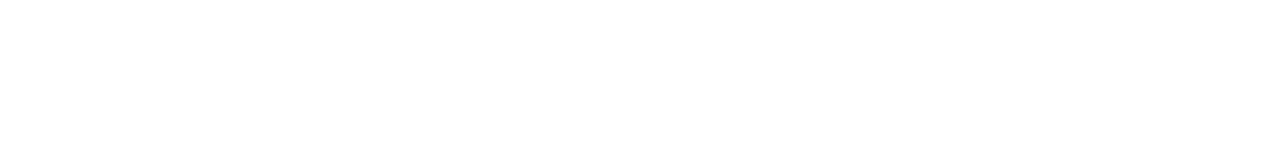
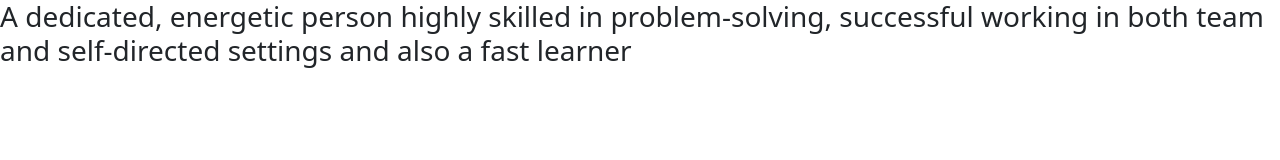
Before and after one commit to Mashhoorkhanvv/registration-form, a plain HTML site: page personal.html in a window 1280 px wide. Drawn offline with nearby package versions, Linux system fonts and the light colour scheme.

Commit message:
Update personal.html

```diff
--- a/personal.html
+++ b/personal.html
@@ -8,10 +8,13 @@
     <link rel="icon" href="https://media-exp1.licdn.com/dms/image/C4E03AQH8Ai-BuSC55A/profile-displayphoto-shrink_200_200/0/1629877163842?e=1635379200&v=beta&t=iwK59L3nBGaETSNcU9sa-r269Jeaqqg612TXdEamoPc" type="image/gif" sizes="16x16">
     <link href="https://cdn.jsdelivr.net/npm/bootstrap@5.1.0/dist/css/bootstrap.min.css" rel="stylesheet" integrity="sha384-KyZXEAg3QhqLMpG8r+8fhAXLRk2vvoC2f3B09zVXn8CA5QIVfZOJ3BCsw2P0p/We" crossorigin="anonymous">
 </head>
-<body>
+<body style="background-image="lp7.jpg">
+     <h3>A dedicated, energetic person highly skilled in problem-solving, successful working in both team and self-directed
+                                       settings and also a fast learner</h3>
 
 
-</section>
+
+
 <script src="https://kit.fontawesome.com/2f76674d45.js" crossorigin="anonymous"></script>
 <script src="https://code.jquery.com/jquery-3.2.1.slim.min.js" integrity="sha384-KJ3o2DKtIkvYIK3UENzmM7KCkRr/rE9/Qpg6aAZGJwFDMVNA/GpGFF93hXpG5KkN" crossorigin="anonymous"></script>
 <script src="https://cdnjs.cloudflare.com/ajax/libs/popper.js/1.12.9/umd/popper.min.js" integrity="sha384-ApNbgh9B+Y1QKtv3Rn7W3mgPxhU9K/ScQsAP7hUibX39j7fakFPskvXusvfa0b4Q" crossorigin="anonymous"></script>
```
